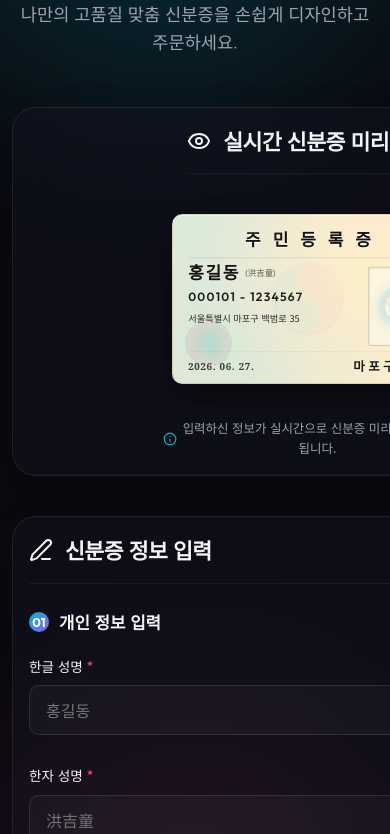
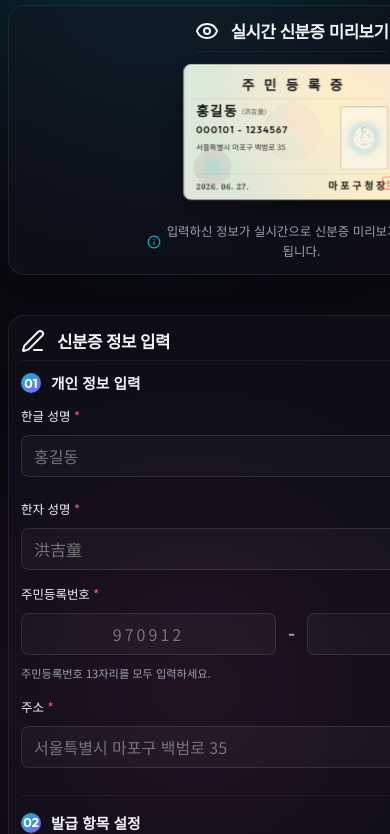
Before and after one commit to gm091203/id-card, a website: page public/index.html in a window 390 px wide. Shown: the part 86-920 px from the top of the page. Drawn offline with nearby package versions, Linux system fonts and the light colour scheme.

Commit message:
Optimize layout to be hyper-compact on mobile devices for maximum screen visibility

```diff
--- a/public/css/style.css
+++ b/public/css/style.css
@@ -1294,13 +1294,37 @@ body {
     position: relative;
   }
 
-  /* 모바일 화면 좁을 때 모든 컨텐츠가 한눈에 다 보이도록 패딩 및 카드 폭 제한 */
+  /* 모바일 화면 좁을 때 모든 컨텐츠가 한눈에 다 보이도록 패딩 및 여백 최소화 */
   .app-container {
-    padding: 20px 12px !important;
+    padding: 10px 8px !important;
+  }
+
+  .app-header {
+    margin-bottom: 12px !important;
+  }
+
+  .logo {
+    font-size: 1.5rem !important;
+  }
+
+  .tagline {
+    font-size: 0.82rem !important;
+    margin-top: 3px !important;
   }
 
   .preview-section, .form-section {
-    padding: 16px !important;
+    padding: 12px !important;
+    border-radius: 16px !important;
+    box-shadow: 0 10px 20px rgba(0,0,0,0.2) !important;
+  }
+
+  .section-title {
+    margin-bottom: 10px !important;
+    padding-bottom: 6px !important;
+  }
+
+  .section-title h2 {
+    font-size: 1.05rem !important;
   }
 
   .id-card-wrapper {
@@ -1308,20 +1332,73 @@ body {
     display: flex !important;
     justify-content: center !important;
     overflow: visible !important;
-    margin: 15px 0 !important;
+    margin: 5px 0 !important;
   }
 
   .id-card {
-    /* 모바일 기기 화면에 맞게 카드가 적절히 축소되어 가로 스크롤 없이 한눈에 들어오게 함 */
-    transform: scale(0.85) !important;
+    /* 모바일 기기 화면 공간을 위해 카드를 대폭 축소하여 상하 스크롤을 줄임 */
+    transform: scale(0.68) !important;
     transform-origin: center !important;
-    margin: -15px 0 !important;
+    margin: -35px 0 !important;
+  }
+
+  /* 폼 요소 마진 및 패딩 최소화 */
+  .form-group-wrapper {
+    margin-bottom: 15px !important;
+    padding-bottom: 12px !important;
+  }
+
+  .form-group-wrapper h3 {
+    font-size: 0.92rem !important;
+    margin-bottom: 12px !important;
+  }
+
+  .form-group label {
+    font-size: 0.78rem !important;
+  }
+
+  .form-row {
+    gap: 8px !important;
+  }
+
+  .form-group input[type="text"],
+  .form-group input[type="tel"],
+  .form-group input[type="date"],
+  .form-group textarea,
+  .jumin-input-group input {
+    padding: 8px 12px !important;
+    font-size: 16px !important; /* Keep 16px to prevent iOS forced zoom, but make it look compact */
+    border-radius: 8px !important;
+  }
+
+  .helper-text {
+    font-size: 0.7rem !important;
+    margin-top: 2px !important;
+  }
+
+  .btn-submit {
+    padding: 10px !important;
+    font-size: 0.9rem !important;
+    border-radius: 10px !important;
+  }
+
+  /* 모달 사이즈도 컴팩트하게 조율 */
+  .modal-card {
+    padding: 15px !important;
+    border-radius: 16px !important;
+  }
+
+  .modal-body h2 {
+    font-size: 1.15rem !important;
   }
 }
 
 @media (max-width: 380px) {
   .id-card {
-    transform: scale(0.76) !important;
-    margin: -25px 0 !important;
+    transform: scale(0.60) !important;
+    margin: -45px 0 !important;
+  }
+  .logo {
+    font-size: 1.3rem !important;
   }
 }
```
